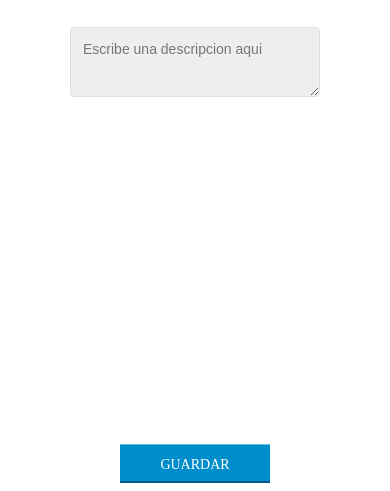
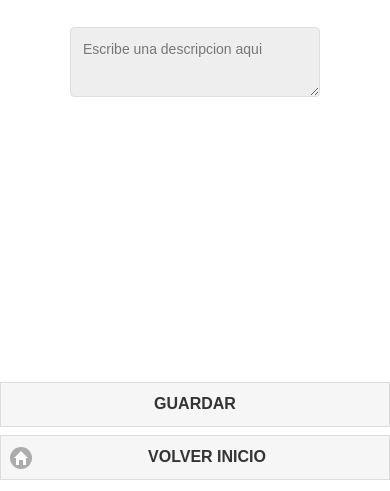
Before and after one commit to edwin-huillca/app_agencia2, a plain HTML site: page camarazoom.html in a window 390 px wide. Shown: the part 353-844 px from the top of the page. Drawn offline with Linux system fonts and the light colour scheme; some packages are replaced by stand-ins of ours; a web font is replaced by a local one.

Commit message:
no message

```diff
--- a/camarazoom.html
+++ b/camarazoom.html
@@ -228,8 +228,11 @@
             </div>
         </div>
         <div class="app-down">
-            <a class="btn-steps" id="btnResult" href="#">
+            <a class="ui-btn" id="btnResult" href="#">
                 GUARDAR
+            </a>
+            <a class="ui-btn ui-icon-home ui-btn-icon-left" href="index.html" rel="external">
+                VOLVER INICIO
             </a>
         </div>
     </div>
```
